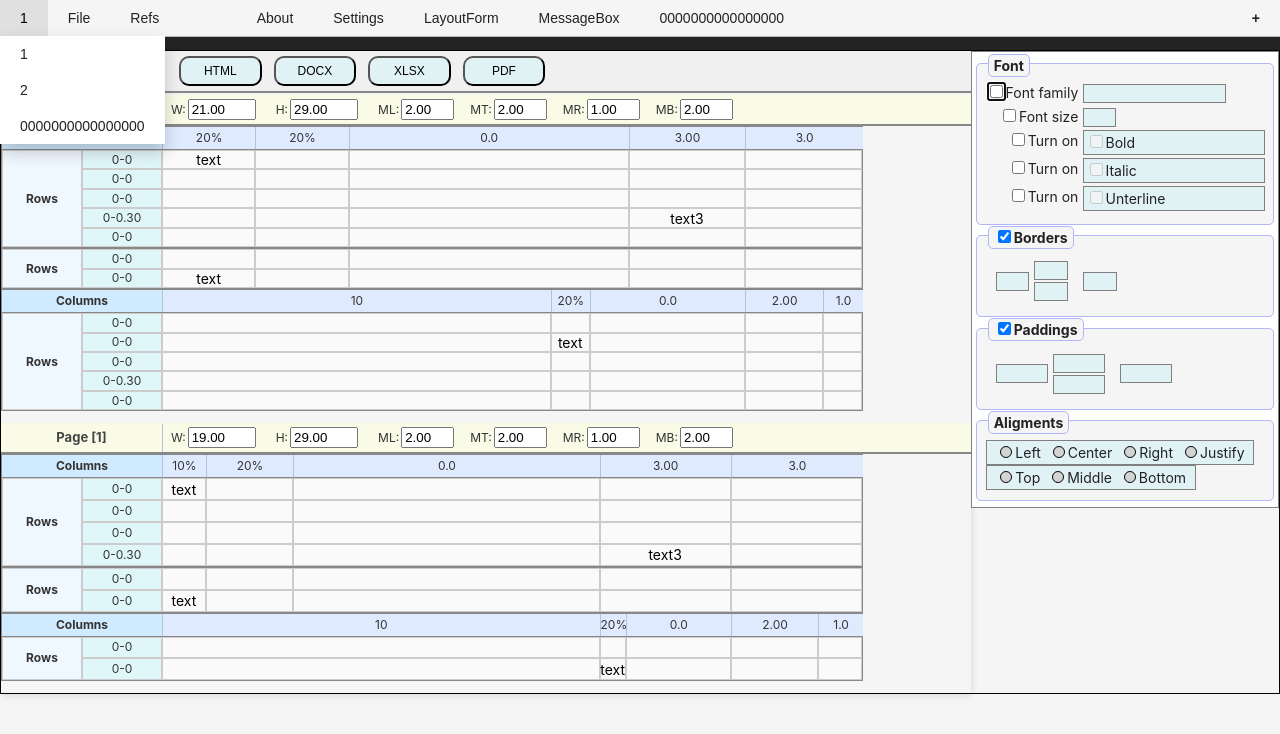
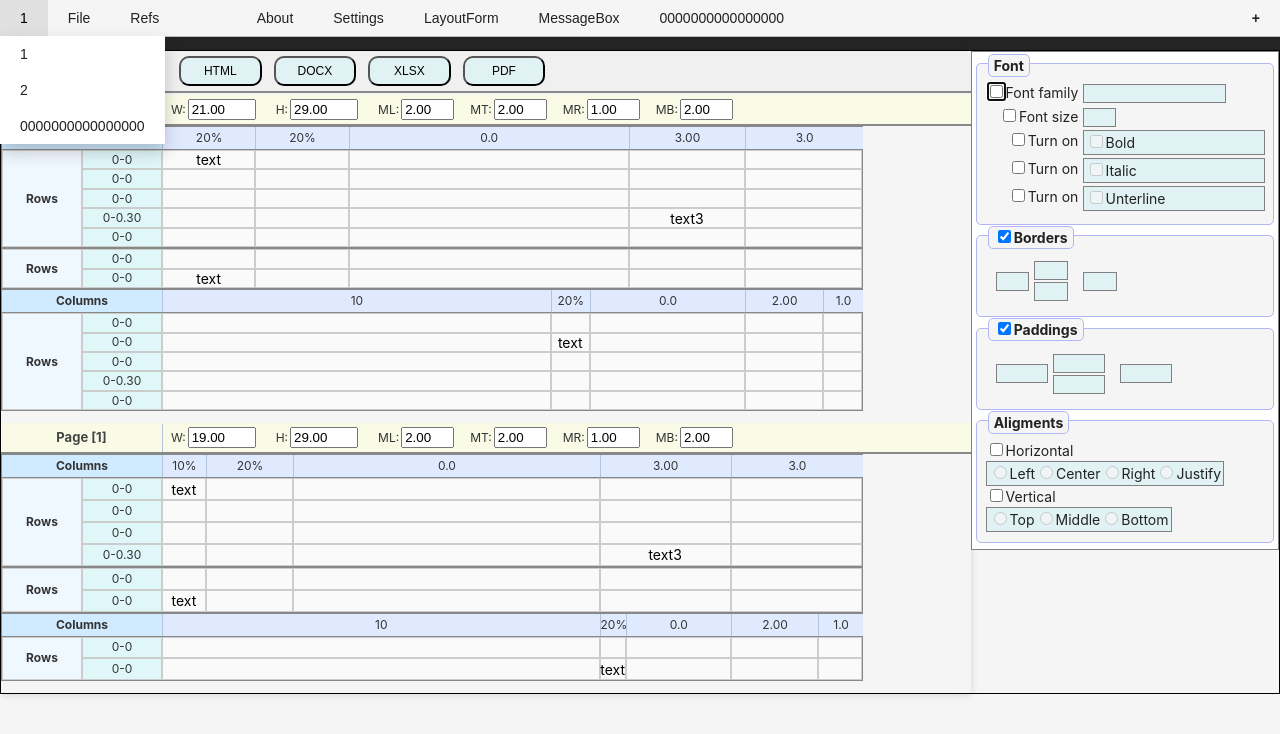
Before and after one commit to AndreiPuchko/q2web, a React (Vite) app: page / in a window 1280 px wide. Shown: the top 734 px of the page. Built offline with nearby package versions, Linux system fonts and the light colour scheme.

Commit message:
checkbox 5

```diff
--- a/src/components/Form.tsx
+++ b/src/components/Form.tsx
@@ -8,9 +8,6 @@ import { focusFirstFocusableElement } from '../utils/dom';
 import Q2RadioButton from "./widgets/RadioButton";
 import Q2Button from './widgets/Button';
 import { Q2Form } from "../q2_modules/Q2Form";
-import { columns } from "../data_modules/data";
-import { LiaBell } from "react-icons/lia";
-import { DiVim } from "react-icons/di";
 
 interface FormProps {
   metaData: Q2Form;
@@ -121,8 +118,9 @@ class Form extends Component<FormProps, { formData: { [key: string]: any }, pane
   renderInput = (col: any) => {
     const { formData } = this.state;
     const data: any = formData[col.column] !== undefined ? formData[col.column] : "";
+    col["id"] = `${col.column}-${col.key}`;
     const commonProps = {
-      id: col.column,
+      id: col["id"],
       name: col.column,
       col: col,
       data,
@@ -272,7 +270,7 @@ class Form extends Component<FormProps, { formData: { [key: string]: any }, pane
         >
           <div style={style}>
             {panel.children.map((child: any, index: number) => {
-              const id = `${child.column}-control-cb`;
+              const id = `${child.id}-control-cb`;
               if (child.children) {
                 return (
                   <div key={child.key || index} style={{ gridColumn: "1 / span 2" }}>
@@ -290,12 +288,19 @@ class Form extends Component<FormProps, { formData: { [key: string]: any }, pane
                           checked={!!this.state.formData?.[child.column]}
                           onChange={e => {
                             const checked = e.target.checked;
-                            this.setState(prevState => ({
-                              formData: {
-                                ...prevState.formData,
-                                [child.column]: checked
+                            this.setState(
+                              prevState => ({
+                                formData: {
+                                  ...prevState.formData,
+                                  [child.column]: checked
+                                }
+                              }),
+                              () => {
+                                if (checked && typeof this.w[child.column].focus === "function") {
+                                  this.w[child.column].focus();
+                                }
                               }
-                            }));
+                            );
                           }}
                         />
                         <label htmlFor={id}>
@@ -333,6 +338,21 @@ class Form extends Component<FormProps, { formData: { [key: string]: any }, pane
     );
   };
 
+  componentDidUpdate(prevProps: FormProps, prevState: { formData: { [key: string]: any } }) {
+    // Focus input when a check-linked input becomes checked
+    Object.keys(this.state.formData).forEach(column => {
+      if (
+        this.state.formData[column] &&
+        !prevState.formData?.[column] &&
+        this.w[column] &&
+        typeof this.w[column]?.focus === "function"
+      ) {
+        console.log(column)
+        this.w[column].focus();
+      }
+    });
+  }
+
   render() {
     const { columns } = this.props.metaData;
     const hasOkButton = this.props.metaData.hasOkButton;
--- a/src/components/widgets/CheckBox.tsx
+++ b/src/components/widgets/CheckBox.tsx
@@ -10,13 +10,17 @@ class Q2CheckBox extends Component<Q2CheckBoxProps> {
         super(props);
     }
 
+    focus() {
+        const { id } = this.props;
+        document.getElementById(id)?.focus()
+    }
+
     handleChange = (e: React.ChangeEvent<HTMLInputElement>) => {
         this.props.onChange(e);
     };
 
     render() {
-        const { col } = this.props;
-        const id = col.column;
+        const { col, id } = this.props;
         return (
             <div className="Q2CheckBox-container">
                 <input
--- a/src/components/widgets/RadioButton.css
+++ b/src/components/widgets/RadioButton.css
@@ -1,4 +1,4 @@
-.Q2RadioButton {
+.Q2RadioButton1 {
   display: flex;
   flex-direction: row;
   align-items: center;
@@ -9,7 +9,7 @@
   white-space: nowrap; /* Prevent wrapping */
 }
 
-input[type="radio"] {
+input1[type="radio"] {
     appearance: none;
     width: 1.3cap;
     height: 1.3cap;
@@ -17,6 +17,6 @@ input[type="radio"] {
     border-radius: 50%;
     background-color: lightgray;
 }
-input[type="radio"]:checked {
+input1[type="radio"]:checked {
     background-color: black;
 }
--- a/src/components/widgets/RadioButton.tsx
+++ b/src/components/widgets/RadioButton.tsx
@@ -42,19 +42,27 @@ class Q2RadioButton extends Widget<Q2RadioButtonProps, Q2RadioButtonState> {
         if (typeof this.props.col.valid === "function") {
             const validResult = this.props.col.valid(this.props.form);
         }
-
     };
 
+    focus() {
+        const { id } = this.props;
+        const radio_id = `${id}-${0}`
+        document.getElementById(radio_id)?.focus()
+    }
+
     render() {
-        const col = this.props.col;
+        const { col, id } = this.props;
         const options = col.pic.split(';');
         return (
             <div className="Q2RadioButton">
-                {options.map((opt: any, index: number) => (
+                {options.map((opt: any, index: number) => {
+                    const radio_id = `${id}-${index}`
+                    return (
                         <label key={index}>
                             <input
                                 type="radio"
                                 name={col.column}
+                                id={radio_id}
                                 value={opt}
                                 checked={this.state.selectedValue === opt}
                                 onChange={this.handleChange}
@@ -63,7 +71,8 @@ class Q2RadioButton extends Widget<Q2RadioButtonProps, Q2RadioButtonState> {
                             />
                             {opt}
                         </label>
-                ))}
+                    )
+                })}
             </div>
         );
     }
--- a/src/components/widgets/Widget.tsx
+++ b/src/components/widgets/Widget.tsx
@@ -25,6 +25,12 @@ class Widget<P extends WidgetProps, S = {}> extends Component<P, S> {
         this.props.form.prevFocus = this.props.col.column;
     }
 
+    focus() {
+        const { id } = this.props;
+        document.getElementById(id)?.focus()
+        console.log(id)
+    }
+
     // setValue(value: any) {
     //     // this.props.onChange({ target: { name: this.props.name, value } });
     // }
--- a/src/q2app/Q2PropsEditor.tsx
+++ b/src/q2app/Q2PropsEditor.tsx
@@ -47,8 +47,8 @@ class Q2PropsEditor extends Component {
         propEditor.add_control("/");  // close layout
       }
       if (propEditor.add_control("/v", "Aligments", {alignment:8})) {
-        propEditor.add_control("text_align", "", { pic: "Left;Center;Right;Justify", control: "radio", data: 1});
-        propEditor.add_control("vertical_align", "", { pic: "Top;Middle;Bottom", control: "radio", data: 2});
+        propEditor.add_control("text_align", "Horizontal", { pic: "Left;Center;Right;Justify", control: "radio", data: 1, check: true });
+        propEditor.add_control("vertical_align", "Vertical", { pic: "Top;Middle;Bottom", control: "radio", data: 2, check: true });
         propEditor.add_control("/");  // close layout
       }
     }
```
Also changed, not shown: src/components/widgets/Line.tsx (+7 -3 lines). Lines whose indentation alone changed are shown as unchanged.
